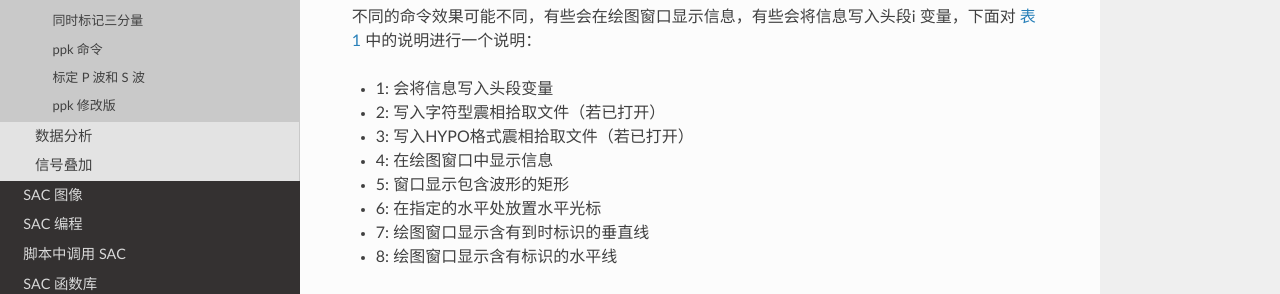
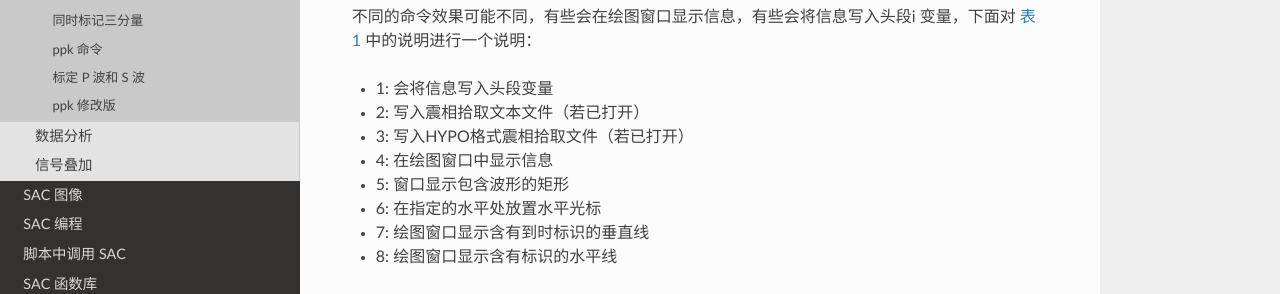
Before and after one commit to seisman/SAC_Docs_zh, a Sphinx documentation site: the page built from source/data-process/picking-phase.rst, in a window 1280 px wide and 900 px high, scrolled down 4243 px. Shown: the part 155-449 px from the top of the window. Built offline with Sphinx 7.4.7 and the Read the Docs theme 2.0.0, drawn with Linux system fonts in a browser that asks for light colours.

Commit message:
Further fix to text files

```diff
--- a/source/commands/readtable.rst
+++ b/source/commands/readtable.rst
@@ -54,7 +54,7 @@
 说明
 ----
 
-该命令可以读取字符型列数据。最简单的用法就是读取一个Y数据，也可以通过
+该命令可以读取文本型列数据。最简单的用法就是读取一个Y数据，也可以通过
 修改 ``content`` 的内容读入X-Y数据或更复杂的数据。因而该命令可以
 用于直接读取其他程序输出的复杂格式数据。也可以用这个方法读入多个Y数据集，
 但只允许一个X数据集。
--- a/source/data-process/picking-phase.rst
+++ b/source/data-process/picking-phase.rst
@@ -231,7 +231,7 @@
 变量，下面对 :numref:`table:plotpk-commands` 中的说明进行一个说明：
 
 - 1: 会将信息写入头段变量
-- 2: 写入字符型震相拾取文件（若已打开）
+- 2: 写入震相拾取文本文件（若已打开）
 - 3: 写入HYPO格式震相拾取文件（若已打开）
 - 4: 在绘图窗口中显示信息
 - 5: 窗口显示包含波形的矩形
```
